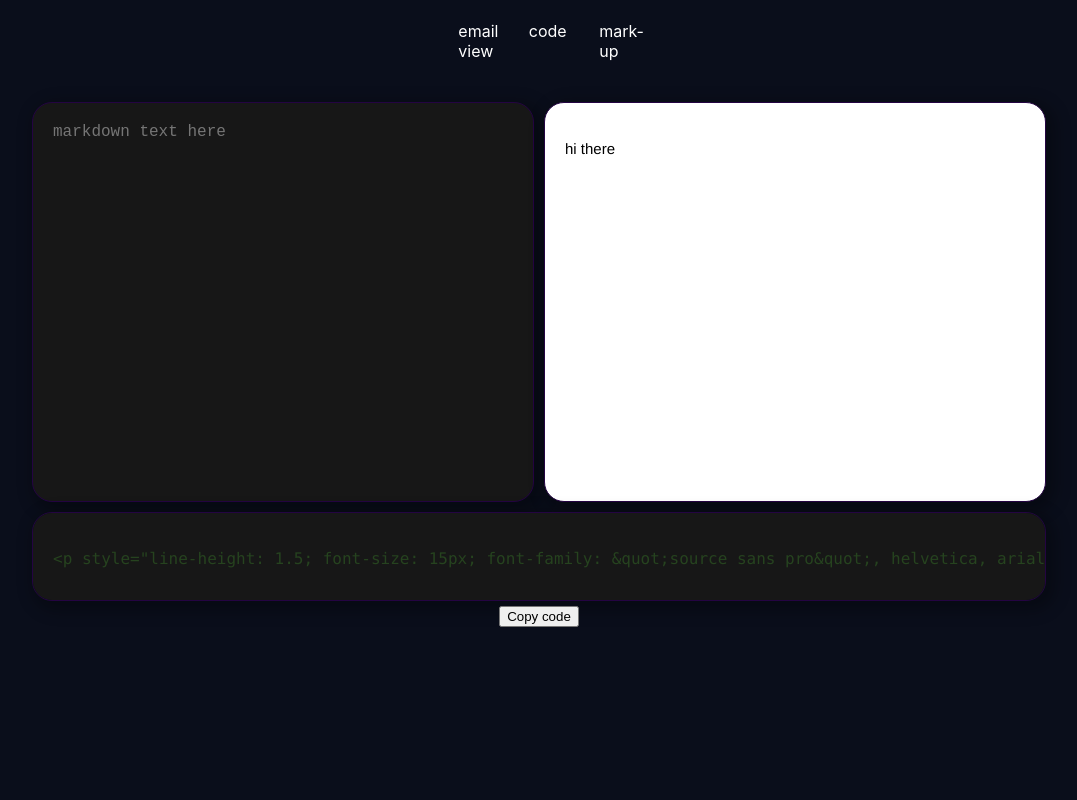
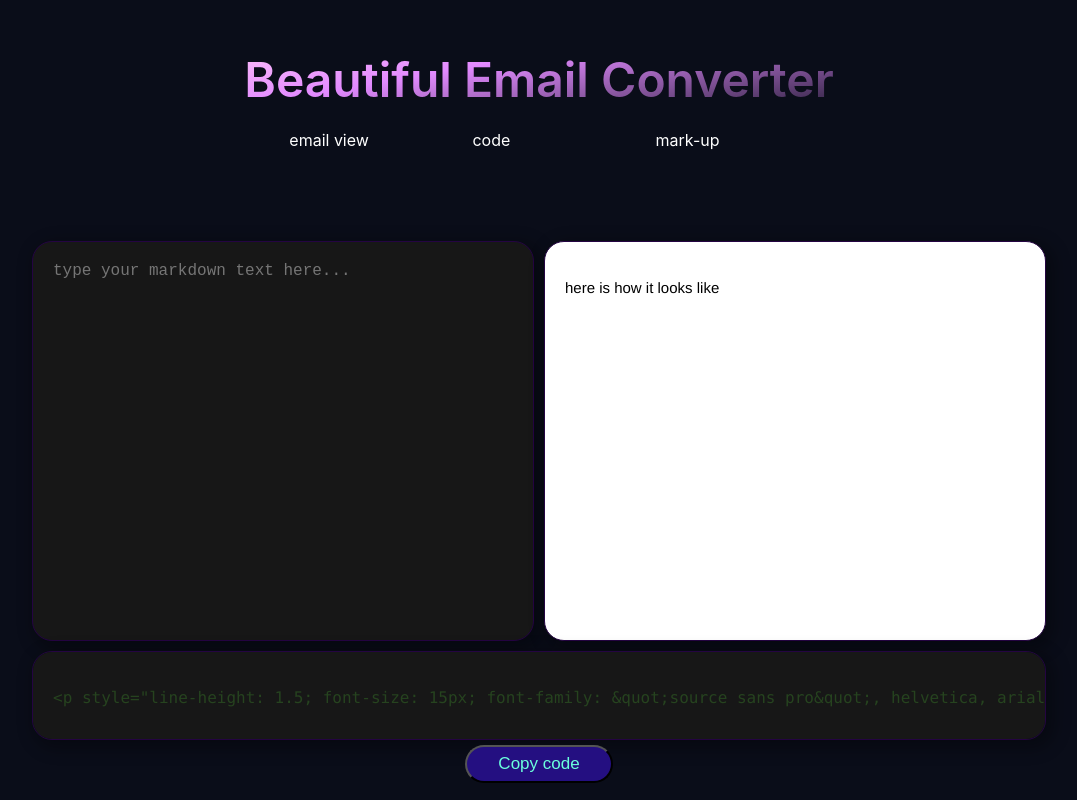
Before and after one commit to xdMR/email_converter, a React (Create React App) app: page / in a window 1280 px wide. Shown: the whole page, without its empty margins (101-1178 px from the left). Built offline with nearby package versions, Linux system fonts and the light colour scheme.

Commit message:
style update: headline, scrollbars, copy-button

```diff
--- a/src/App.css
+++ b/src/App.css
@@ -1,8 +1,11 @@
 :root {
-  --bgColor: #0a0e1b;
+  --bgColor: rgb(10, 13, 25);
   --mainBorderColor: #240442;
+  --blue:#240f81;
   --linkColor: rgb(217 143 252);
-  --linkHover: rgb(223 119 254);
+  --linkHover: #df77fe;
+  --screaming-green: #6bffdc;
+  --teal: #00bcd4;
 }
 
 body {
@@ -39,7 +42,7 @@ body {
   outline: 1 solid var(--linkColor);
 
   border-color: var(--linkColor);
-  box-shadow: 0 0 5px var(--linkColor);
+  box-shadow: 0 0 3px var(--linkColor);
 }
 .htmlBox {
   max-height: 20vh;
@@ -58,6 +61,7 @@ body {
 }
 
 .menu {
+  padding-bottom: 50px;
   display: flex;
   flex-direction: row;
   flex-wrap: wrap;
@@ -119,3 +123,75 @@ body {
 .markdownBox:hover {
   cursor: not-allowed;
 }
+
+
+
+
+
+/* ===== Scrollbar CSS ===== */
+  /* Firefox */
+  .panel * {
+    scrollbar-width: auto;
+    scrollbar-color: #d98ffc #0f152f;
+  }
+
+  /* Chrome, Edge, and Safari */
+  .panel *::-webkit-scrollbar {
+    width: 10px;
+    height: 10px;
+  }
+
+  .panel *::-webkit-scrollbar-track {
+    background: #0f152f;
+  }
+
+  .panel *::-webkit-scrollbar-thumb {
+    background-color: #d98ffc;
+    border-radius: 20px;
+    border: 2px solid #0f152f;
+  }
+
+  ::-webkit-scrollbar-track-piece:decrement {
+    background-color: #240f81;
+  }
+
+  ::-webkit-scrollbar-track-piece:increment {
+    background-color: #0f152f;
+  }
+
+
+
+
+  .btn-copy {
+    background-color: var(--blue);
+    border-radius:42px;
+    display:inline-block;
+    cursor:pointer;
+    color:var(--screaming-green);
+    font-family:Arial;
+    font-size:17px;
+    padding:7px 31px;
+    text-decoration:none;
+  }
+  .btn-copy:hover {
+    color:#240f81;
+    background-color:var(--linkColor);
+  }
+  .btn-copy:active {
+    position:relative;
+    top:1px;
+  }
+
+
+
+
+  /* HEADER */
+  .lead-line {
+    padding-top:50px;
+    padding-bottom:0px;
+    font-size: 3em;
+    font-weight: 600;
+    background: linear-gradient(170deg, var(--bgColor) 0%, #ffc4f8 20%, #e28aff 50%, var(--bgColor) 110%);
+    -webkit-background-clip: text !important;
+    -webkit-text-fill-color: transparent !important;
+}
--- a/src/App.js
+++ b/src/App.js
@@ -11,14 +11,16 @@ import Header from "./Header";
 
 
 function App() {
-  const [markdownText, setMarkdownText] = useState("hi there");
+  const [markdownText, setMarkdownText] = useState("here is how it looks like");
+
 
   const handleChange = (e) => {
     setMarkdownText(e.target.value);
     console.log(markdownText);
   };
+
+
   const [html, setHtml] = useState("");
-
   useEffect(() => {
     const el = document.querySelector(".markdownBox");
     if (el) {
@@ -26,6 +28,7 @@ function App() {
       setHtml(mdHTML);
     }
   }, [markdownText]);
+
 
   const snippets = {
     unsubscribe: `<div style="padding:20px;">
@@ -44,7 +47,7 @@ function App() {
         <textarea
           className="textarea"
           input={markdownText}
-          placeholder="markdown text here"
+          placeholder="type your markdown text here..."
           onChange={(e) => handleChange(e)}
         ></textarea>
 
@@ -62,7 +65,7 @@ function App() {
           </pre>
         </div>
       </Panel>
-      <button onClick={() => {navigator.clipboard.writeText(html)}}
+      <button className="btn-copy" onClick={() => {navigator.clipboard.writeText(html)}}
 >Copy code </button>
     </Converter>
   );
--- a/src/Header.jsx
+++ b/src/Header.jsx
@@ -3,6 +3,10 @@ import React from 'react'
 function Header() {
     return (
         <div>
+            <div class="lead-line" id="lead-line">
+                 Beautiful Email Converter
+            </div>
+
             <ul className='menu'>
                 <li>
                     <a>email view</a>
@@ -14,6 +18,9 @@ function Header() {
                     <a>mark-up</a>
                 </li>
             </ul>
+            <div>
+
+            </div>
         </div>
     )
 }
```
Lines whose indentation alone changed are shown as unchanged.
